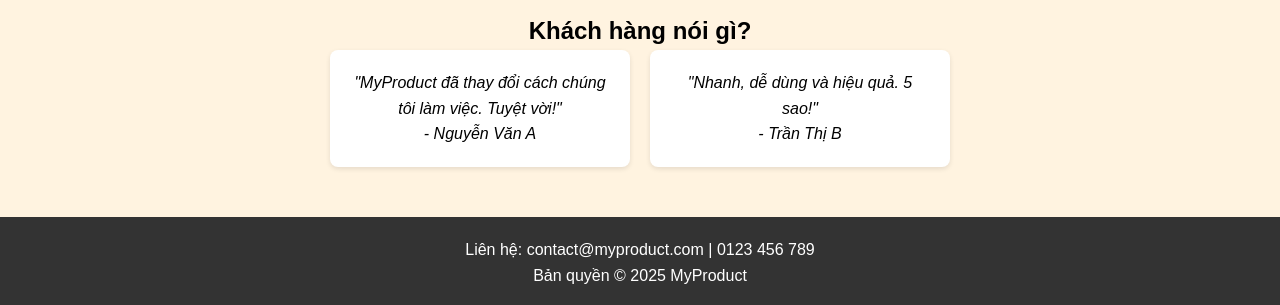
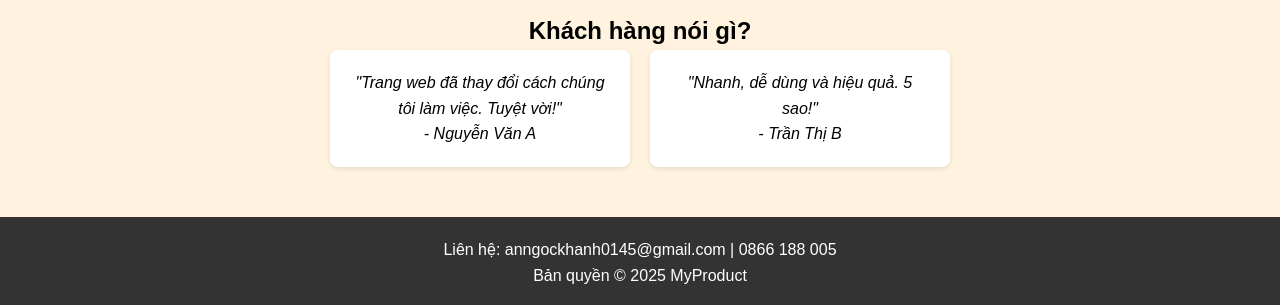
Before and after one commit to KhanhAn-Student/my-new-project, a plain HTML site: page Landing page/index.html in a window 1280 px wide. Shown: the part 713-1018 px from the top of the page. Drawn offline with Linux system fonts and the light colour scheme.

Commit message:
update btvn 11/08

```diff
--- a/Landing page/index.html
+++ b/Landing page/index.html
@@ -8,7 +8,6 @@
 </head>
 <body>
 
-<!-- Header -->
 <header>
     <div class="logo">MyProduct</div>
     <nav>
@@ -18,14 +17,12 @@
     </nav>
 </header>
 
-<!-- Hero Section -->
 <section class="hero">
     <h1>Giải pháp tối ưu cho doanh nghiệp của bạn</h1>
     <p>MyProduct giúp bạn tiết kiệm thời gian, tăng hiệu suất và đạt mục tiêu nhanh hơn.</p>
     <a href="#contact" class="btn">Dùng thử ngay</a>
 </section>
 
-<!-- Features Section -->
 <section id="features" class="features">
     <h2>Tính năng nổi bật</h2>
     <div class="feature-list">
@@ -44,12 +41,11 @@
     </div>
 </section>
 
-<!-- Testimonials -->
 <section id="testimonials" class="testimonials">
     <h2>Khách hàng nói gì?</h2>
     <div class="testimonial-list">
         <div class="testimonial">
-            <p>"MyProduct đã thay đổi cách chúng tôi làm việc. Tuyệt vời!"</p>
+            <p>"Trang web đã thay đổi cách chúng tôi làm việc. Tuyệt vời!"</p>
             <span>- Nguyễn Văn A</span>
         </div>
         <div class="testimonial">
@@ -59,9 +55,8 @@
     </div>
 </section>
 
-<!-- Footer -->
 <footer id="contact">
-    <p>Liên hệ: contact@myproduct.com | 0123 456 789</p>
+    <p>Liên hệ: anngockhanh0145@gmail.com | 0866 188 005</p>
     <p>Bản quyền © 2025 MyProduct</p>
 </footer>
 
--- a/btRWD/RWD.css
+++ b/btRWD/RWD.css
@@ -1,10 +1,8 @@
-/* Đặt style cơ bản */
 body {
     font-family: Arial, sans-serif;
     margin: 0;
 }
 
-/* Header */
 header {
     background: #333;
     color: white;
@@ -12,7 +10,6 @@ header {
     text-align: center;
 }
 
-/* Menu */
 nav ul {
     list-style: none;
     margin: 0;
@@ -34,7 +31,6 @@ nav ul li a:hover {
     background: #666;
 }
 
-/* Main */
 main {
     display: flex;
     padding: 20px;
@@ -58,7 +54,6 @@ footer {
     padding: 10px;
 }
 
-/* ----- RWD: Khi màn hình nhỏ hơn 768px ----- */
 @media (max-width: 768px) {
     nav ul {
         flex-direction: column;
```
